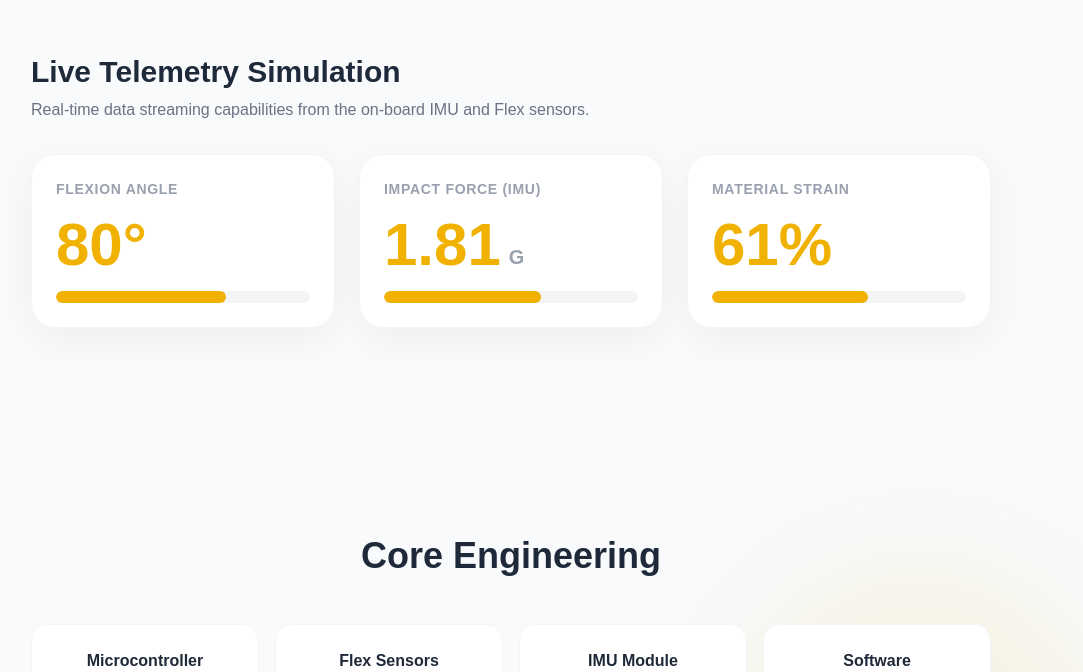
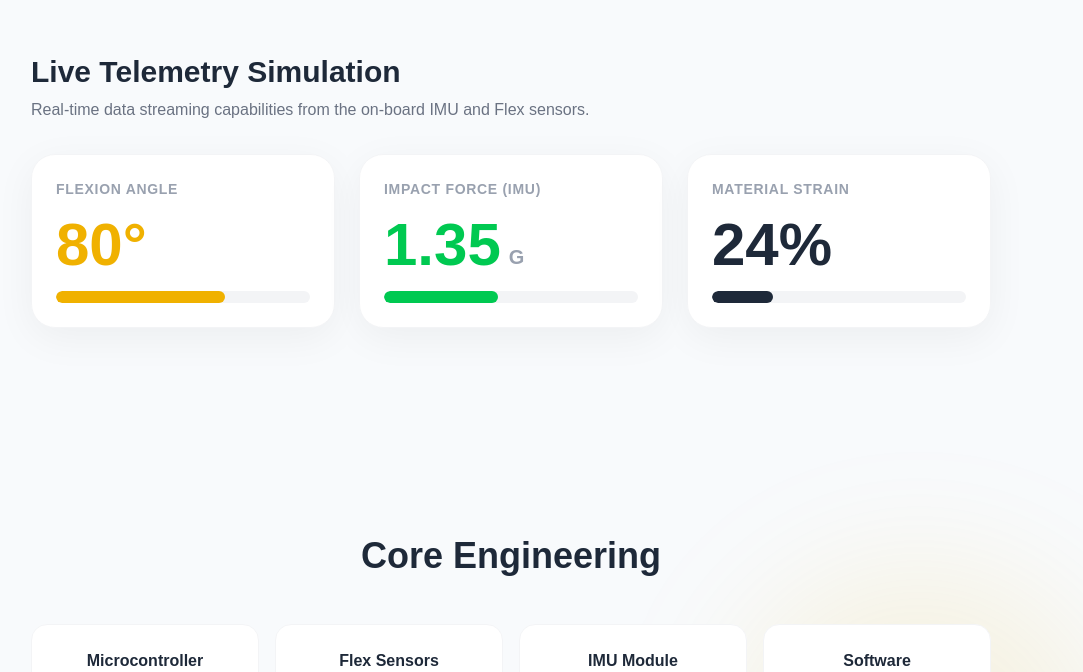
Before and after one commit to arzanishshumak0395/mynee-website, a Next.js app: page / in a window 1280 px wide. Shown: the part 1435-2107 px from the top of the page, without its empty margins (129-1212 px from the left). Built offline with nearby package versions, Linux system fonts and the light colour scheme.

Commit message:
Added SVG prism displacement and smooth sweeping telemetry cycles

```diff
--- a/src/app/page.js
+++ b/src/app/page.js
@@ -16,9 +16,7 @@ const staggerContainer = {
   hidden: { opacity: 0 },
   visible: {
     opacity: 1,
-    transition: {
-      staggerChildren: 0.2
-    }
+    transition: { staggerChildren: 0.2 }
   }
 };
 
@@ -42,20 +40,31 @@ export default function Home() {
     setMousePosition({ x: e.clientX, y: e.clientY });
   };
 
+  // --- NEW SIMULATION: Smooth Sine Waves ---
+  // This guarantees the numbers "breathe" smoothly from 0 to MAX,
+  // hitting Black, Green, Yellow, and Red on every cycle!
   useEffect(() => {
+    let tick = 0;
     const interval = setInterval(() => {
+      tick += 0.2; // Speed of the cycle
+
+      // Math.sin creates a smooth wave between -1 and 1. We shift it to 0 to 1.
+      const wave1 = (Math.sin(tick) + 1) / 2;
+      const wave2 = (Math.sin(tick * 0.8 + 1) + 1) / 2; // Slightly different speeds
+      const wave3 = (Math.sin(tick * 0.6 + 2) + 1) / 2;
+
       setSensorData({
-        flexionAngle: Math.floor(Math.random() * 121),
-        gForce: (Math.random() * 3.0).toFixed(2),
-        strainLevel: Math.floor(Math.random() * 101),
+        flexionAngle: Math.floor(wave1 * 120),
+        gForce: (wave2 * 3.0).toFixed(2),
+        strainLevel: Math.floor(wave3 * 100),
       });
-    }, 800);
+    }, 400); // Updates smoothly every 400ms
     return () => clearInterval(interval);
   }, []);
 
   const getDynamicColor = (val, max) => {
     const ratio = val / max;
-    if (ratio < 0.30) return { text: "text-black", bg: "bg-black" };
+    if (ratio < 0.30) return { text: "text-gray-800", bg: "bg-gray-800" };
     if (ratio < 0.60) return { text: "text-green-500", bg: "bg-green-500" };
     if (ratio < 0.85) return { text: "text-yellow-500", bg: "bg-yellow-500" };
     return { text: "text-red-500", bg: "bg-red-500" };
@@ -70,11 +79,28 @@ export default function Home() {
       onMouseMove={handleMouseMove}
       className="relative flex min-h-screen flex-col items-center bg-slate-50 text-gray-900 overflow-x-hidden"
     >
-      {/* --- FLOATING PRISM SEARCH BAR (The Goldilocks Glass Effect) --- */}
+      {/* --- INVISIBLE SVG FILTER FOR TRUE PRISM DISTORTION --- */}
+      <svg className="fixed w-0 h-0 pointer-events-none">
+        <defs>
+          <filter id="glass-prism">
+            {/* Creates the mathematical waves to bend pixels */}
+            <feTurbulence type="fractalNoise" baseFrequency="0.015" numOctaves="1" result="noise" />
+            <feDisplacementMap in="SourceGraphic" in2="noise" scale="12" xChannelSelector="R" yChannelSelector="G" />
+          </filter>
+        </defs>
+      </svg>
+
+      {/* --- FLOATING PRISM SEARCH BAR --- */}
       <div className="fixed top-32 left-1/2 -translate-x-1/2 z-[60] w-full max-w-2xl px-4 pointer-events-none">
         <div className="pointer-events-auto relative group">
-          {/* Custom 8px blur + high saturation + white/40 background creates the thick acrylic refraction */}
-          <div className="absolute inset-0 bg-white/40 backdrop-blur-[8px] backdrop-saturate-[2] border border-white/80 rounded-full shadow-[0_8px_32px_rgba(0,0,0,0.06)] transition-all group-hover:bg-white/50"></div>
+          {/* We apply the custom SVG filter here alongside a tiny blur to smooth the distortion */}
+          <div
+            className="absolute inset-0 bg-white/10 border border-white/60 rounded-full shadow-[0_10px_40px_rgba(0,0,0,0.08)] transition-all group-hover:bg-white/20"
+            style={{
+              backdropFilter: 'url(#glass-prism) blur(3px) saturate(1.5)',
+              WebkitBackdropFilter: 'url(#glass-prism) blur(3px) saturate(1.5)'
+            }}
+          ></div>
           <input
             type="text"
             placeholder="Search telemetry, hardware..."
@@ -202,13 +228,13 @@ export default function Home() {
           <motion.div variants={fadeUpVariant} className="bg-white p-6 rounded-3xl shadow-[0_10px_40px_rgba(0,0,0,0.05)] border border-gray-100 hover:border-yellow-400 transition-colors">
             <h4 className="text-sm font-bold text-gray-400 uppercase tracking-wider mb-4">Flexion Angle</h4>
             <div className="flex items-end gap-2 mb-4">
-              <span className={`text-6xl font-black transition-colors duration-500 ${flexColors.text}`}>
+              <span className={`text-6xl font-black transition-colors duration-[400ms] ${flexColors.text}`}>
                 {sensorData.flexionAngle}°
               </span>
             </div>
             <div className="w-full bg-gray-100 rounded-full h-3 overflow-hidden">
               <div
-                className={`h-3 rounded-full transition-all duration-700 ease-out ${flexColors.bg}`}
+                className={`h-3 rounded-full transition-all duration-[400ms] ease-out ${flexColors.bg}`}
                 style={{ width: `${(sensorData.flexionAngle / 120) * 100}%` }}
               ></div>
             </div>
@@ -218,14 +244,14 @@ export default function Home() {
           <motion.div variants={fadeUpVariant} className="bg-white p-6 rounded-3xl shadow-[0_10px_40px_rgba(0,0,0,0.05)] border border-gray-100 hover:border-yellow-400 transition-colors">
             <h4 className="text-sm font-bold text-gray-400 uppercase tracking-wider mb-4">Impact Force (IMU)</h4>
             <div className="flex items-end gap-2 mb-4">
-              <span className={`text-6xl font-black transition-colors duration-500 ${impactColors.text}`}>
+              <span className={`text-6xl font-black transition-colors duration-[400ms] ${impactColors.text}`}>
                 {sensorData.gForce}
               </span>
               <span className="text-xl font-bold text-gray-400 mb-1">G</span>
             </div>
             <div className="w-full bg-gray-100 rounded-full h-3 overflow-hidden">
               <div
-                className={`h-3 rounded-full transition-all duration-700 ease-out ${impactColors.bg}`}
+                className={`h-3 rounded-full transition-all duration-[400ms] ease-out ${impactColors.bg}`}
                 style={{ width: `${(sensorData.gForce / 3) * 100}%` }}
               ></div>
             </div>
@@ -235,13 +261,13 @@ export default function Home() {
           <motion.div variants={fadeUpVariant} className="bg-white p-6 rounded-3xl shadow-[0_10px_40px_rgba(0,0,0,0.05)] border border-gray-100 hover:border-yellow-400 transition-colors">
             <h4 className="text-sm font-bold text-gray-400 uppercase tracking-wider mb-4">Material Strain</h4>
             <div className="flex items-end gap-2 mb-4">
-              <span className={`text-6xl font-black transition-colors duration-500 ${strainColors.text}`}>
+              <span className={`text-6xl font-black transition-colors duration-[400ms] ${strainColors.text}`}>
                 {sensorData.strainLevel}%
               </span>
             </div>
             <div className="w-full bg-gray-100 rounded-full h-3 overflow-hidden">
               <div
-                className={`h-3 rounded-full transition-all duration-700 ease-out ${strainColors.bg}`}
+                className={`h-3 rounded-full transition-all duration-[400ms] ease-out ${strainColors.bg}`}
                 style={{ width: `${sensorData.strainLevel}%` }}
               ></div>
             </div>
```
